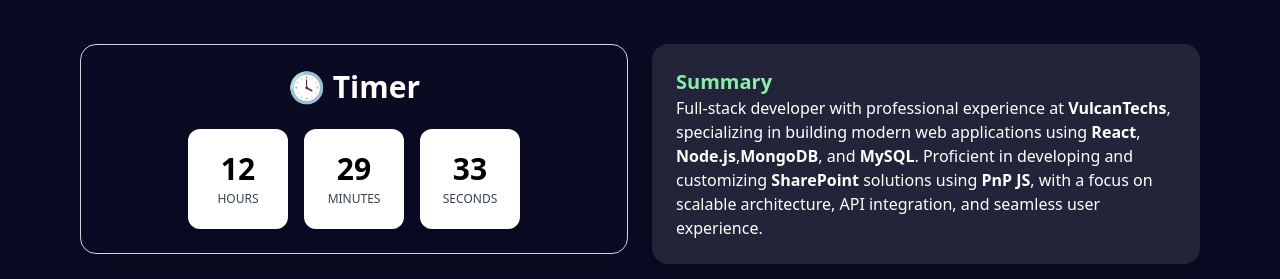
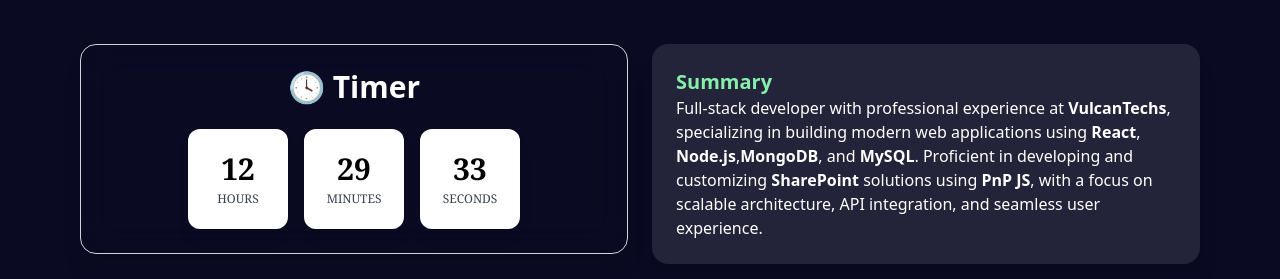
Before and after one commit to manojcoders/protfilo, a React (Create React App) app: page / in a window 1280 px wide. Shown: the part 1540-1819 px from the top of the page. Built offline with nearby package versions, Linux system fonts and the light colour scheme; the HTML template or start-up script is replaced by a standard one.

Commit message:
New times

```diff
--- a/src/App.jsx
+++ b/src/App.jsx
@@ -231,7 +231,7 @@ const Home = () => {
               {/* Timer Card */}
               <div className="w-full md:w-1/2 backdrop-blur-lg border border-gray-300 rounded-2xl shadow-xl p-6">
                 <h2 className="text-3xl font-bold mb-6 text-center text-white">🕓 Timer</h2>
-                <div className="flex gap-4 flex-wrap justify-center">
+                <div className="flex gap-4 flex-wrap justify-center font-serif">
                   <FlipCard value={hours} label="Hours" animate={hours !== prevHours} />
                   <FlipCard value={minutes} label="Minutes" animate={minutes !== prevMinutes} />
                   <FlipCard value={seconds} label="Seconds" animate={false} />
```
